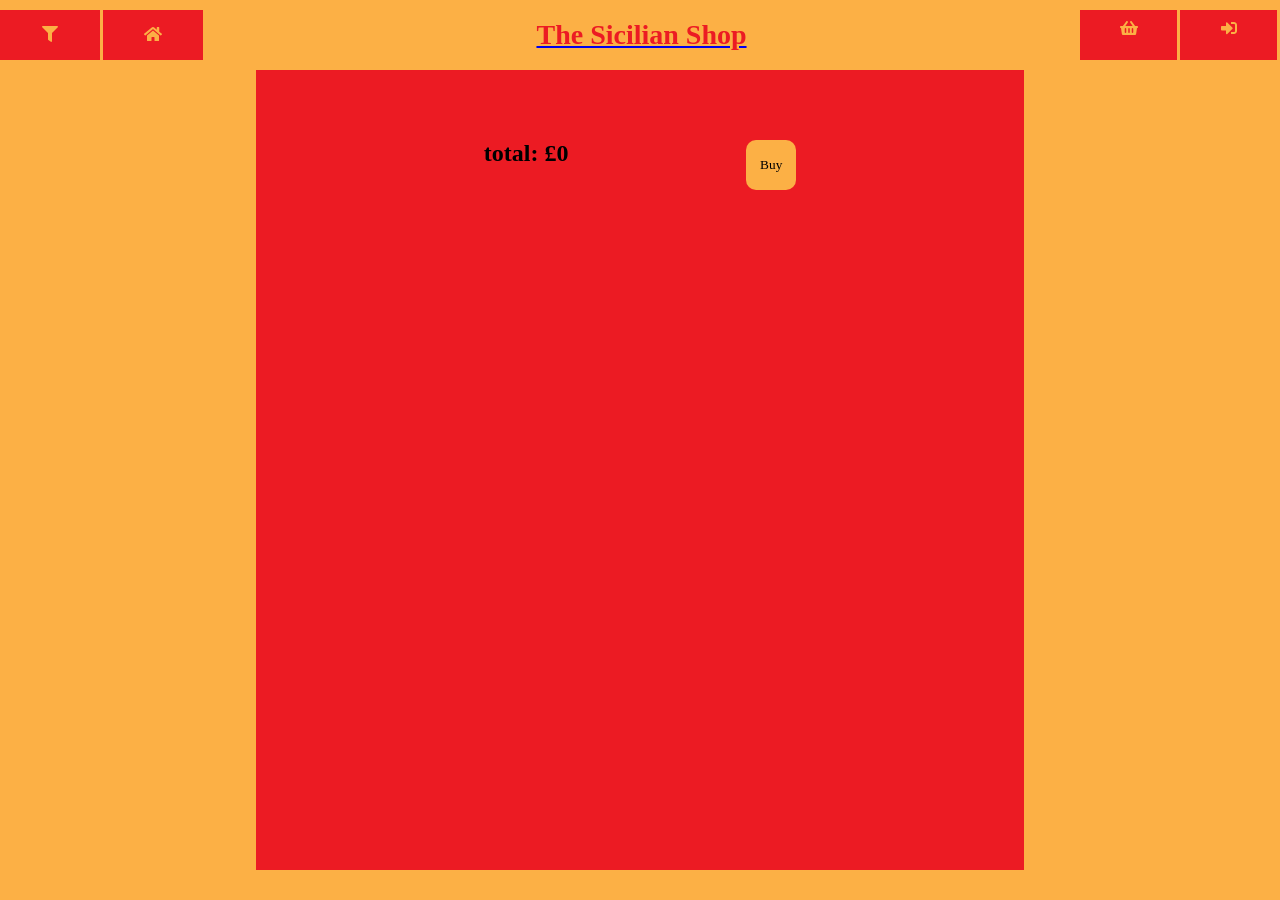
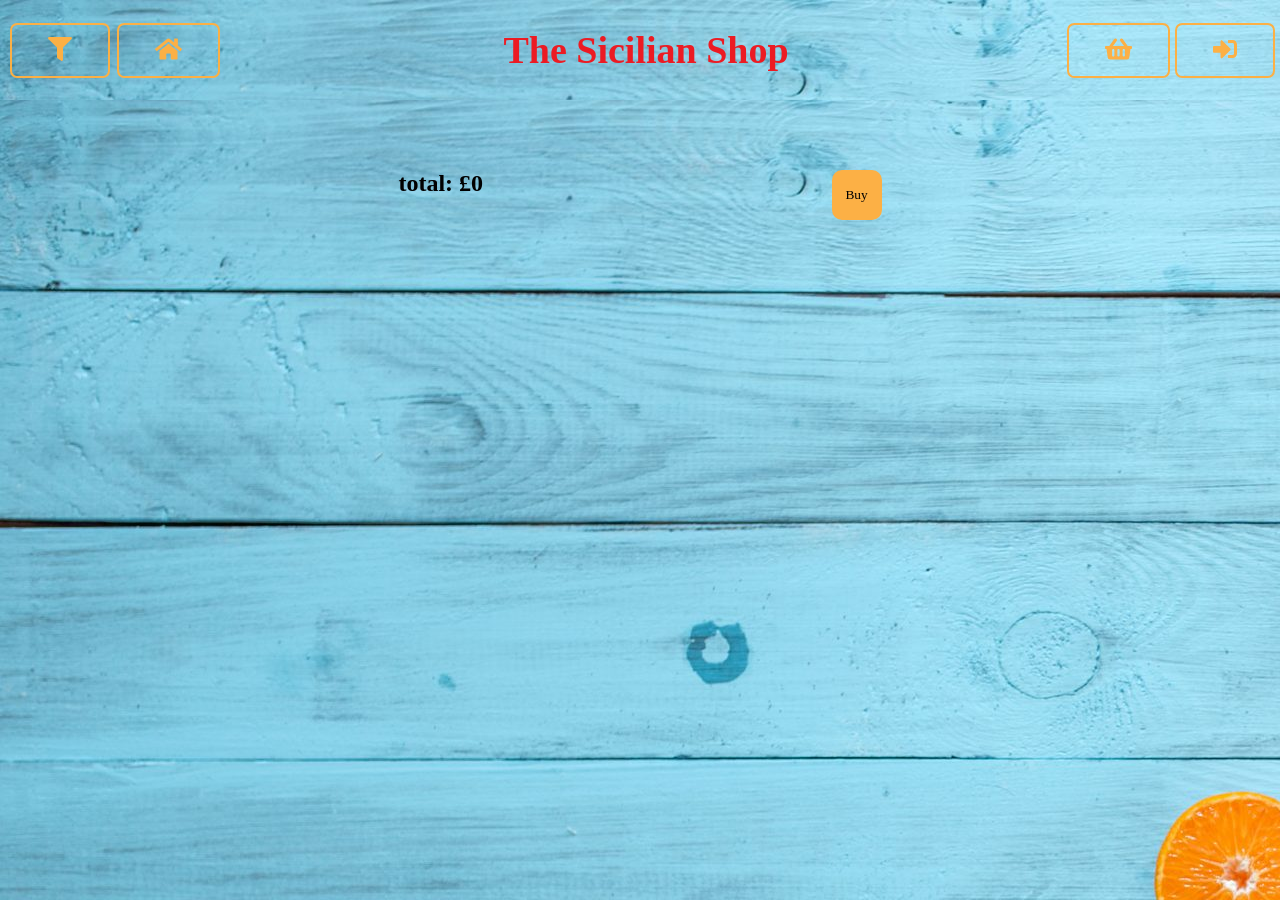
Before and after one commit to Ezio2994/react-shop, a React (Create React App) app: page /cart in a window 1280 px wide. Before the commit the page ends 870 px from the top, so only its background shows below. Built offline with nearby package versions, Linux system fonts and the light colour scheme; no server answers; the database is empty; a web font is replaced by a local one.

Commit message:
added some more styling

```diff
--- a/src/components/CartProduct/CartProduct.module.scss
+++ b/src/components/CartProduct/CartProduct.module.scss
@@ -5,7 +5,8 @@ $green: rgb(8, 241, 8);
 .cartProduct {
   height: 120px;
   width: 600px;
-  border: 3px solid $primary-orange;
+  border: 3px solid $primary-red;
+  background-color: #FDE8D8;
   display: flex;
   justify-content: space-between;
   align-items: center;
--- a/src/components/NavBar/NavBar.jsx
+++ b/src/components/NavBar/NavBar.jsx
@@ -24,7 +24,7 @@ const NavBar = () => {
 
   const favourites = user ? (
     <Link to='/favourites'>
-      <li><FontAwesomeIcon icon={['fas', 'heart']}></FontAwesomeIcon></li>
+      <li><button><FontAwesomeIcon icon={['fas', 'heart']}></FontAwesomeIcon></button></li>
     </Link>
   ) : (
       null
@@ -35,7 +35,7 @@ const NavBar = () => {
       <nav>
         <div>
           <div className={styles.dropdown}>
-            <button> <FontAwesomeIcon icon={['fas', 'filter']}></FontAwesomeIcon> </button>
+            <button> <FontAwesomeIcon icon={['fas', 'filter']}></FontAwesomeIcon></button>
             <div className={styles.dropdownContent}>
               <p>Vegeterian <input type="checkbox" name="vegeterian" id="vegeterian" onChange={() => setVChecked(!Vchecked)} /></p>
               <p>Vegan <input type="checkbox" name="vegan" id="vegan" onChange={() => setVgChecked(!vgChecked)} /></p>
@@ -49,14 +49,14 @@ const NavBar = () => {
           </Link>
         </div>
         <Link to="/">
-          <h1>The Sicilian Shop</h1>
+          <h1> The Sicilian Shop</h1>
         </Link>
         <ul>
           {favourites}
           <Link to="/cart">
-            <li><FontAwesomeIcon icon={['fas', 'shopping-basket']}></FontAwesomeIcon></li>
+            <li><button><FontAwesomeIcon icon={['fas', 'shopping-basket']}></FontAwesomeIcon></button></li>
           </Link>
-          {signed}
+          <button>{signed}</button>
         </ul>
       </nav>
     </>
--- a/src/components/NavBar/NavBar.module.scss
+++ b/src/components/NavBar/NavBar.module.scss
@@ -4,35 +4,86 @@ $green: rgb(8, 241, 8);
 
 nav {
     width: 100%;
-    height: 70px;
+    height: 100px;
     display: flex;
     justify-content: space-between;
     align-items: center;
     position: sticky;
     top: 0;
-    background-color: $primary-orange;
+    background-image: url("../../assets/AdobeStock_227503961-2400x1600.jpeg");
+
+    a{
+        text-decoration: none;
+    }
+
+    @keyframes sheen {
+        0% {
+          transform: skewY(-45deg) translateX(0);
+        }
+        100% {
+          transform: skewY(-45deg) translateX(12.5em);
+        }
+      }
+
+      button {
+        padding: 0.50em 1.5em;
+        margin-right: 5px;
+        text-align: center;
+        text-decoration: none;
+        background-color: transparent;
+        color: $primary-orange;
+        border: 2px solid $primary-orange;
+        font-size: 24px;
+        border-radius: 0.3em;
+        transition: all 0.2s ease-in-out;
+        position: relative;
+        overflow: hidden;
+
+        &:before {
+          content: "";
+          background-color: rgba(255,255,255,0.5);
+          height: 100%;
+          width: 3em;
+          display: block;
+          position: absolute;
+          top: 0;
+          left: -4.5em;
+          transform: skewX(-45deg) translateX(0);
+          transition: none;
+        }
+        &:hover {
+          background-color: $primary-orange;
+          color: #fff;
+          border-bottom: 4px solid darken($primary-orange, 10%);
+          &:before {
+            transform: skewX(-45deg) translateX(13.5em);
+           transition: all 0.5s ease-in-out;
+          }
+        }
+      }
 
     h1 {
         color: $primary-red;
         padding: 10px;
-        font-size: 28px;
+        font-size: 38px;
     }
 
     div {
+        margin-left: 5px;
         display: flex;
         justify-content: space-between;
-        width: 203px;
+        width: 220px;
 
-        button {
-            height: 50px;
-            width: 100px;
-            color: $primary-orange;
-            background-color: $primary-red;
-            padding: 16px;
-            font-size: 16px;
-            border: none;
-            cursor: pointer;
-        }
+        // button {
+        //     height: 50px;
+        //     width: 100px;
+        //     color: $primary-orange;
+        //     background-color: $primary-red;
+        //     padding: 16px;
+        //     font-size: 16px;
+        //     border: none;
+        //     cursor: pointer;
+        // }
 
         .dropdown {
             position: relative;
@@ -47,9 +98,9 @@ nav {
             .dropdownContent {
                 display: none;
                 position: absolute;
-                background-color: #f9f9f9;
-                min-width: 160px;
-                box-shadow: 0px 8px 16px 0px rgba(0, 0, 0, 0.2);
+                // background-color: $primary-orange;
+                width: 100px;
+                // box-shadow: 0px 8px 16px 0px rgba(0, 0, 0, 0.2);
                 z-index: 1;
                 cursor: pointer;
                 text-align: center;
@@ -67,26 +118,31 @@ nav {
                 }
 
                 & p:hover {
-                    background-color: #f1f1f1;
+                    background-color:$primary-orange;
                 }
             }
         }
     }
 
-
   ul {
       display: flex;
+    //   width: 305px;
+    //   justify-content: space-between;
     // column-gap: 50px;
 
     li {
-      height: 50px;
-      width: 100px;
-      padding-top: 10px;
-      text-align: center;
+    //   height: 50px;
+    //   width: 100px;
+    //   padding-top: 10px;
+    //   text-align: center;
       list-style-type: none;
-      background-color: $primary-red;
-      color: $primary-orange;
-      border-right: $primary-orange 3px solid;
+    //   background-color: $primary-red;
+    //   color: $primary-orange;
+    //   border-right: transparent 3px solid;
+    //   margin-left: 5px;
     }
-  }
+
+
+
+    }
 }
--- a/src/components/ProductCard/ProductCard.jsx
+++ b/src/components/ProductCard/ProductCard.jsx
@@ -69,12 +69,16 @@ const ProductCard = (props) => {
         <button className={styles.add}
           onClick={() => {
             if (user) {
-              addToCart(props.product, Number(quantityOnUserCart) + counter);
+              if (Number(quantityOnUserCart) + counter <= availability) {
+                addToCart(props.product, Number(quantityOnUserCart) + counter);
+              }
             } else {
-              addToGuestCart(props.product, Number(quantityOnGuestCart) + counter);
+              if (Number(quantityOnGuestCart) + counter <= availability) {
+                addToGuestCart(props.product, Number(quantityOnGuestCart) + counter);
+              }
             }
           }}
-        > ADD</button>
+        > ADD<span>ED</span></button>
       </>
     ) : (
         <h3> Out of stock</h3>
--- a/src/components/ProductCard/ProductCard.module.scss
+++ b/src/components/ProductCard/ProductCard.module.scss
@@ -5,7 +5,7 @@ $green: rgb(8, 241, 8);
 .productCard {
   width: 400px;
   height: 460px;
-  background-color: whitesmoke;
+  background-color: #FDE8D8;
   border-radius: 20px;
   text-align: center;
 
@@ -41,8 +41,18 @@ $green: rgb(8, 241, 8);
     cursor: pointer;
     font-weight: bolder;
 
+    span {
+      color: black;
+      text-decoration: none;
+      display: none;
+    }
+
     &:focus {
       outline: none;
+
+      span {
+        display: inline;
+      }
     }
   }
 
@@ -100,23 +110,3 @@ $green: rgb(8, 241, 8);
   }
   }
 }
-
-// .vFilterOn{
-//   display: none;
-// }
-
-// .vgFilterOn{
-//   display: none;
-// }
-
-// .starterFilterOn{
-//   display: none;
-// }
-
-// .mainFilterOn{
-//   display: none;
-// }
-
-// .dessertFilterOn{
-//   display: none;
-// }
--- a/src/components/ProductCardList/ProductCardList.module.scss
+++ b/src/components/ProductCardList/ProductCardList.module.scss
@@ -1,17 +1,11 @@
 .productsContainer {
   margin: 0 auto;
-  padding-top: 50px;
-  width: 90%;
+  padding-top: 20px;
+  width: 100%;
   min-height: 100vh;
   display: flex;
   justify-content: space-evenly;
   flex-wrap: wrap;
   row-gap: 40px;
-  background-color: #EC1B23;
-  background: url("../../assets/680px-Flag-map_of_Sicily.svg.png"), #EC1B23;
-  // background-size: contain;
-  background-repeat: no-repeat;
-  background-position: center;
-  object-fit: cover;
-  object-position: 50% 50%;
+  background-image: url("../../assets/AdobeStock_227503961-2400x1600.jpeg");
 }
--- a/src/containers/Cart/Cart.module.scss
+++ b/src/containers/Cart/Cart.module.scss
@@ -4,9 +4,10 @@ $green: rgb(8, 241, 8);
 
 .cart {
     min-height: 100vh;
-    width: 60%;
+    width: 100%;
     padding: 50px;
-    background-color: $primary-red;
+    // background-color: $primary-red;
+    background-image: url("../../assets/AdobeStock_227503961-2400x1600.jpeg");
     margin: 0 auto;
 
     .buyTotal {
```
Also changed, not shown: 1 other file (tests, documents, lock files or other folders).
